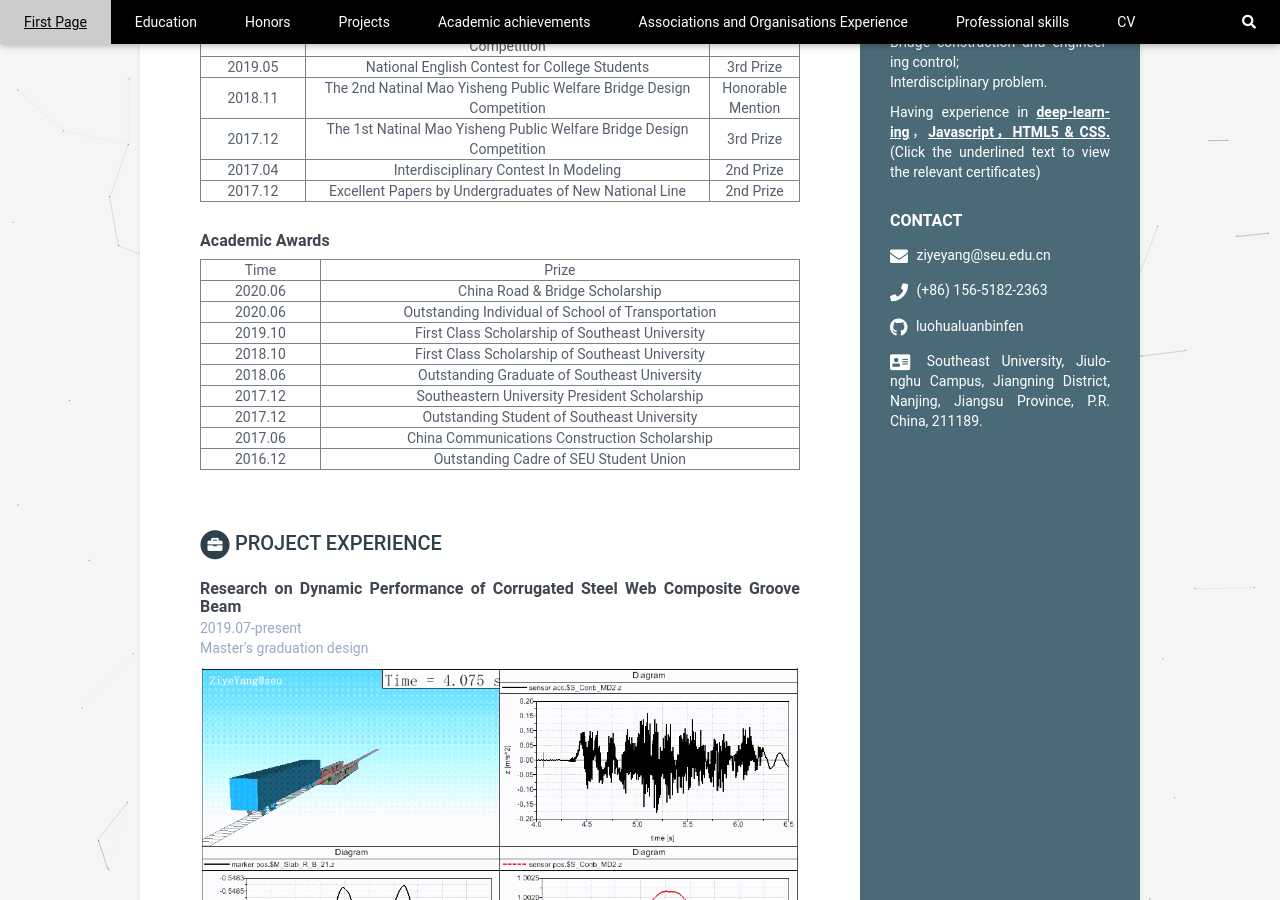
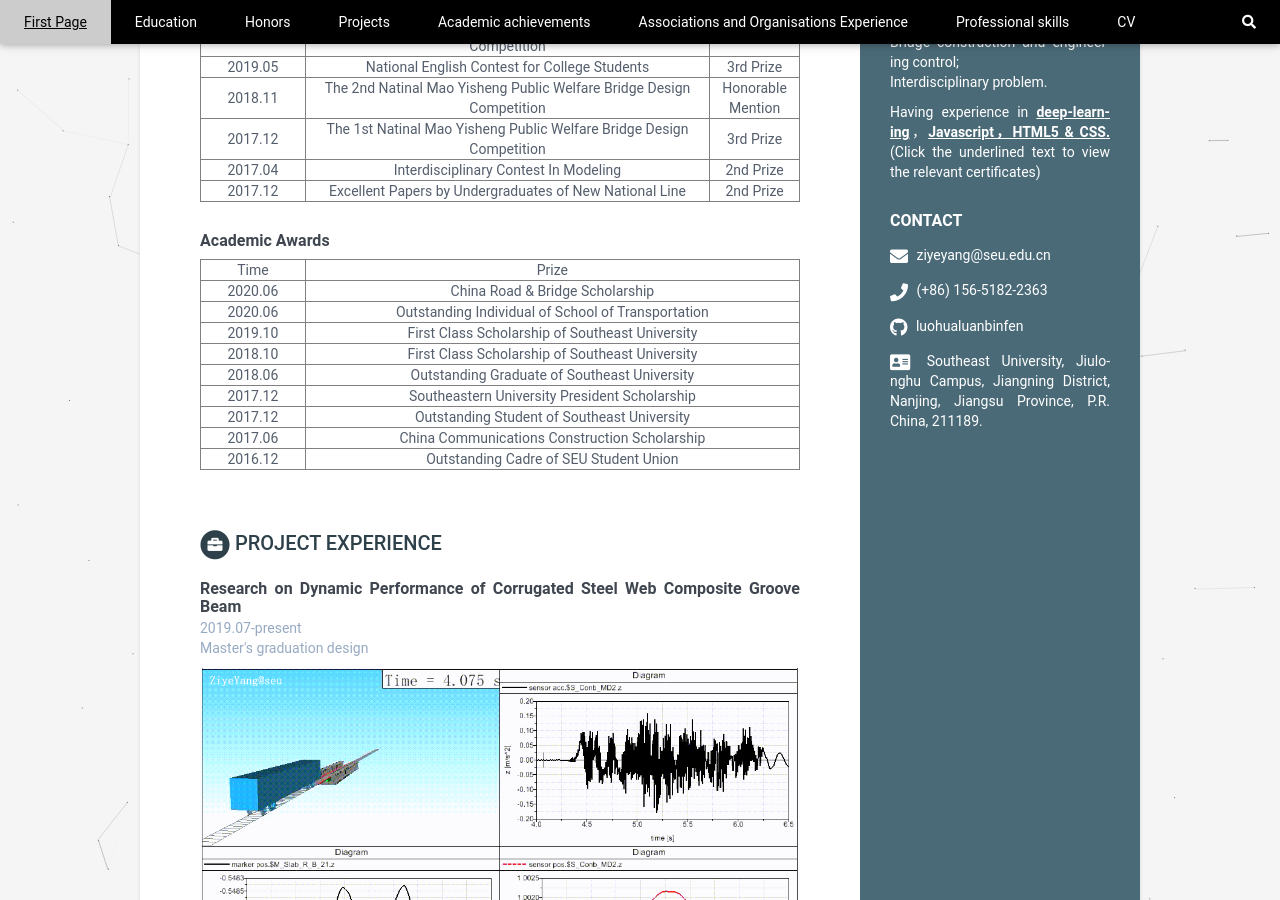
Before and after one commit to luohualuanbinfen/CV_EN, a Jekyll site: the page built from index.html, in a window 1280 px wide and 900 px high, scrolled down 529 px. Built offline with Jekyll 4.4.1, drawn with Linux system fonts in a browser that asks for light colours.

Commit message:
Update data.yml

```diff
--- a/_data/data.yml
+++ b/_data/data.yml
@@ -146,7 +146,7 @@ education1:
         <div style="text-align: center;">
           <table width="100%" border="1" cellpadding="2" cellspacing="1">
           <tr>
-          <td width="20%"> Time </td>
+          <td width="17.5%"> Time </td>
           <td > Prize </td>
           </tr>
           <tr>
```
